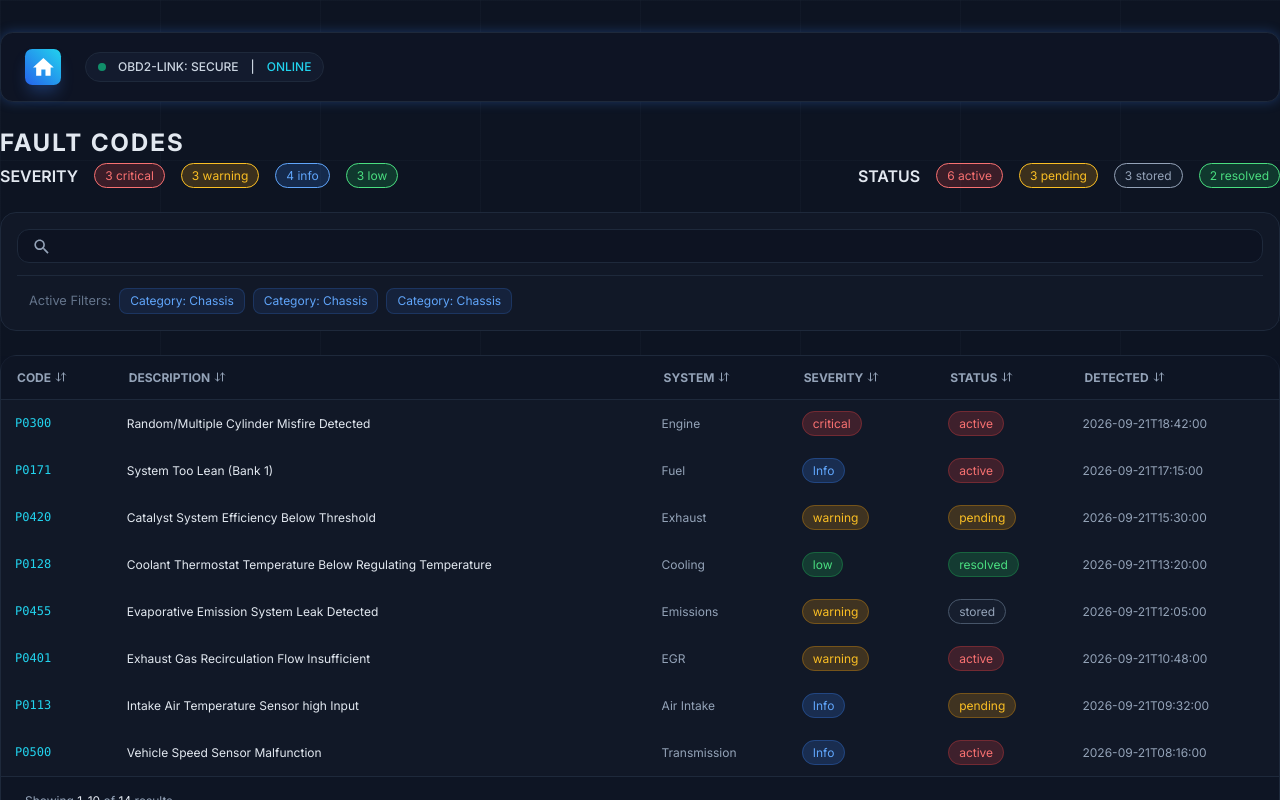
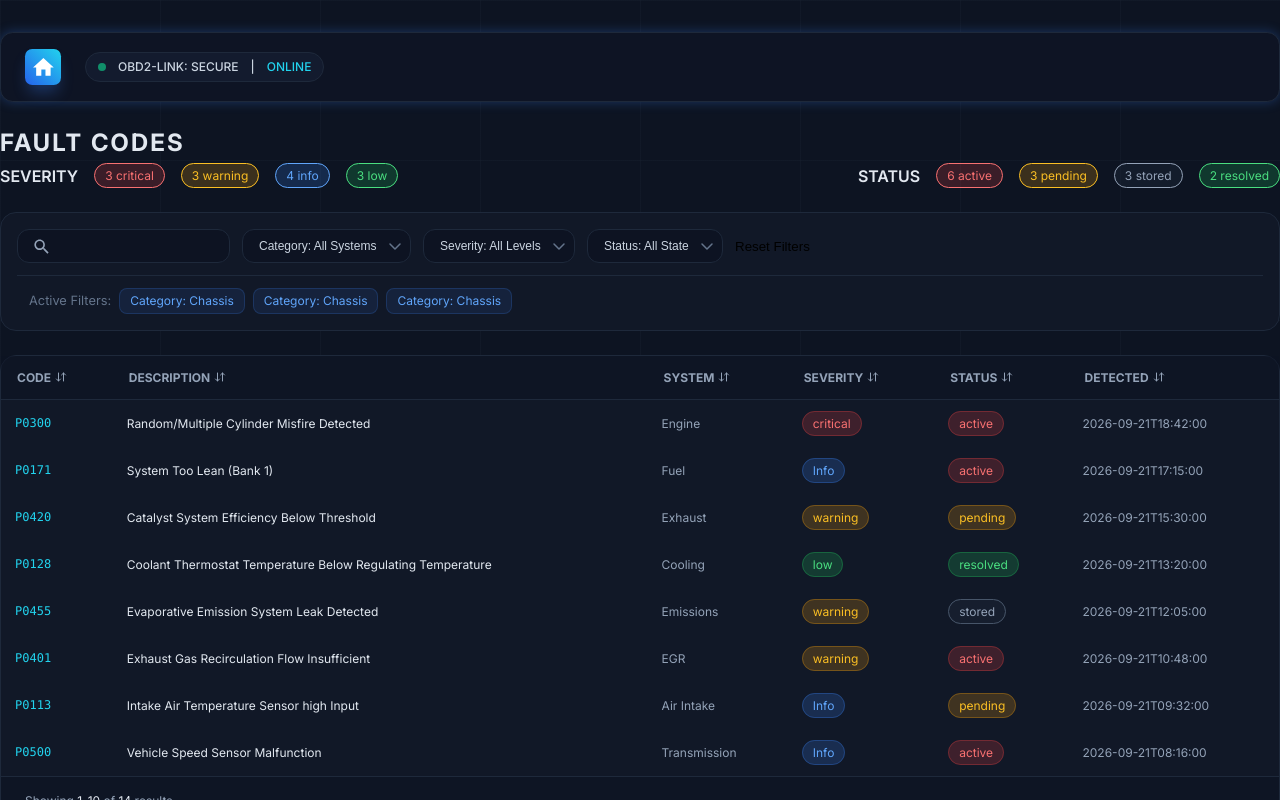
Before and after one commit to ThomasMumladze/OBD-nexus, a React (Vite) app in the folder OBD-nexus.client/: page / in a window 1280 px wide. Built offline with nearby package versions, Linux system fonts and the light colour scheme.

Commit message:
added DropDawn Menus

```diff
--- a/OBD-nexus.client/src/components/DropDawnMenu.tsx
+++ b/OBD-nexus.client/src/components/DropDawnMenu.tsx
@@ -1,5 +1,27 @@
-const DropDawnMenu = () => {
-    return <div className="drop-down-menu"></div>;
+import { PiCaretDownBold } from "react-icons/pi";
+
+interface Props {
+    dropDawnTitle: string;
+}
+
+const DropDawnMenu = (props: Props) => {
+    const { dropDawnTitle } = props;
+
+    return (
+        <div className="drop-down-menu">
+            <select>
+                <option value="category">{dropDawnTitle}</option>
+                <option value="Powertrain">Powertrain (P)</option>
+                <option value="Body">Body (B)</option>
+                <option value="Chassis">Chassis (C)</option>
+                <option value="Network">Network (U)</option>
+            </select>
+
+            <span>
+                <PiCaretDownBold />
+            </span>
+        </div>
+    );
 };
 
 export default DropDawnMenu;
--- a/OBD-nexus.client/src/pages/FaultCodes.tsx
+++ b/OBD-nexus.client/src/pages/FaultCodes.tsx
@@ -41,7 +41,10 @@ const FaultCodes = () => {
             <div className="filter-container">
                 <div className="filter">
                     <Input />
-                    <DropDawnMenu />
+                    <DropDawnMenu dropDawnTitle="Category: All Systems" />
+                    <DropDawnMenu dropDawnTitle="Severity: All Levels" />
+                    <DropDawnMenu dropDawnTitle="Status: All State" />
+                    <button>Reset Filters</button>
                 </div>
 
                 <div className="active-filters">
--- /dev/null
+++ b/OBD-nexus.client/src/styles/components/_drop-dawn-menu.scss
@@ -0,0 +1,33 @@
+.drop-down-menu {
+    position: relative;
+
+    select {
+        appearance: none;
+        background-color: rgb(13 19 34 / var(--tw-bg-opacity, 1));
+        border: solid 1px rgb(30 41 59 / var(--tw-border-opacity, 1));
+        border-radius: 0.75rem;
+        color: rgb(203 213 225 / var(--tw-text-opacity, 1));
+        font-size: 0.75rem;
+        line-height: 1rem;
+        padding-right: 2rem;
+        padding-top: 0.5rem;
+        padding-bottom: 0.5rem;
+        padding-left: 1rem;
+
+        &:focus {
+            border-color: rgb(59 130 246 / var(--tw-border-opacity, 1));
+            outline: 2px solid transparent;
+            outline-offset: 2px;
+        }
+    }
+
+    span {
+        color: rgb(100 116 139 / var(--tw-text-opacity, 1));
+        position: absolute;
+        right: 0.5rem;
+        top: 55%;
+        transform: translateY(-50%);
+        pointer-events: none;
+        font-size: 1rem;
+    }
+}
--- a/OBD-nexus.client/src/styles/components/index.scss
+++ b/OBD-nexus.client/src/styles/components/index.scss
@@ -1,3 +1,3 @@
+@use "./drop-dawn-menu";
 @use "./fault-code-table";
-
 @use "./input";
--- a/OBD-nexus.client/src/styles/pages/_fault-codes.scss
+++ b/OBD-nexus.client/src/styles/pages/_fault-codes.scss
@@ -46,6 +46,12 @@
         padding: 1rem;
         width: 100%;
 
+        .filter {
+            align-items: center;
+            display: flex;
+            gap: 0.75rem;
+        }
+
         .active-filters {
             align-items: center;
             border-top: solid 1px;
```
